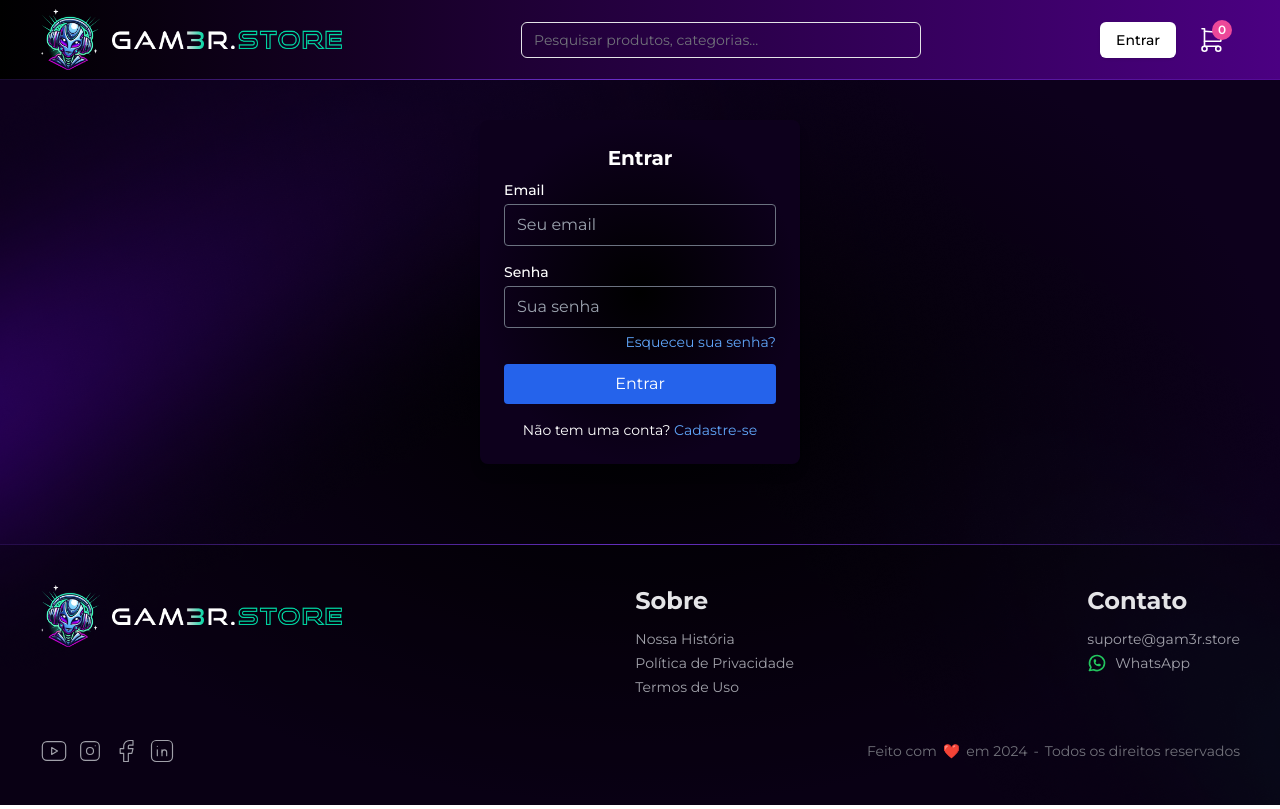
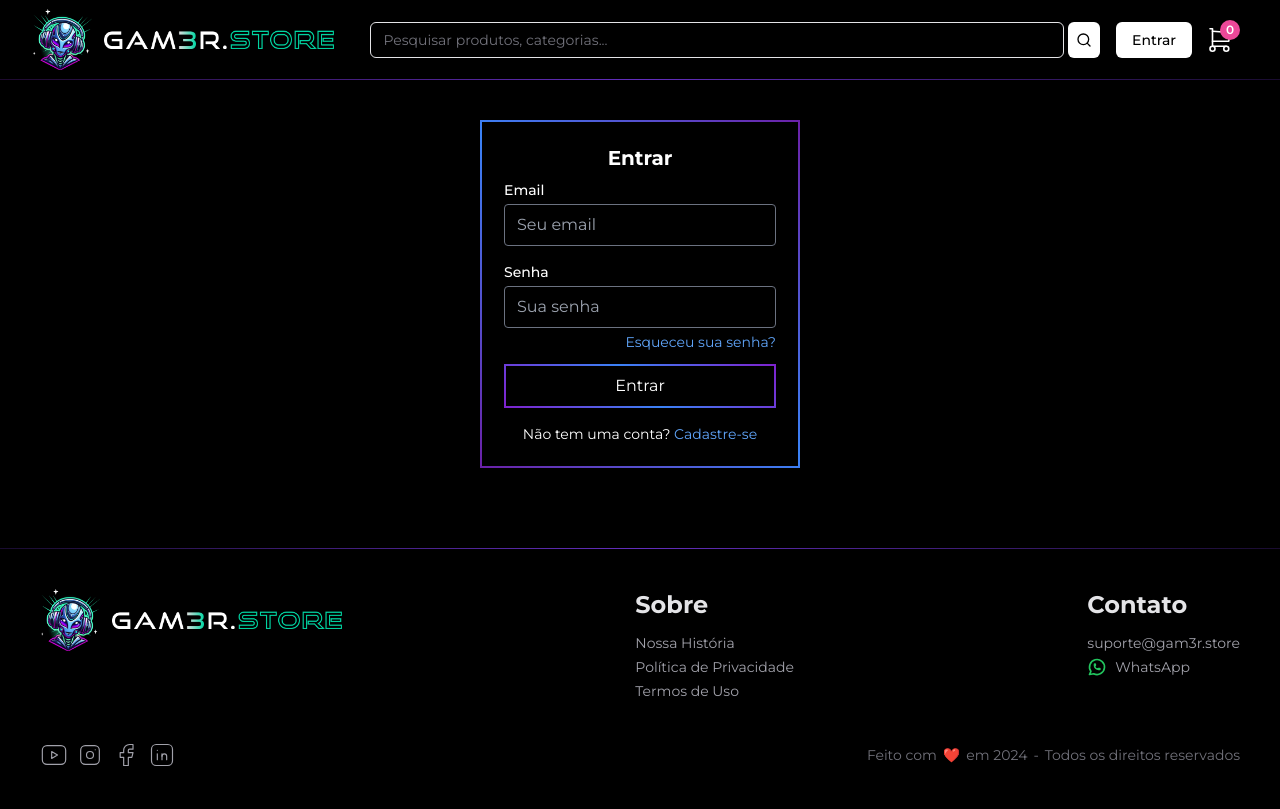
Before and after one commit to vazvdr/GamerStore-Frontend, a Next.js app: page /login in a window 1280 px wide. Built offline with nearby package versions, Linux system fonts and the light colour scheme.

Commit message:
Sending features

```diff
--- a/package.json
+++ b/package.json
@@ -10,9 +10,11 @@
     },
     "dependencies": {
         "@radix-ui/react-slot": "^1.1.0",
-        "@tabler/icons-react": "^3.19.0",
+        "@tabler/icons-react": "^3.27.1",
         "class-variance-authority": "^0.7.1",
         "clsx": "^2.1.1",
+        "js-cookie": "^3.0.5",
+        "jwt-decode": "^4.0.0",
         "lucide-react": "^0.462.0",
         "next": "14.2.13",
         "react": "^18",
@@ -21,6 +23,7 @@
         "tailwindcss-animate": "^1.0.7"
     },
     "devDependencies": {
+        "@types/js-cookie": "^3.0.6",
         "@types/node": "^20",
         "@types/react": "^18",
         "@types/react-dom": "^18",
--- a/src/app/(pagina)/login/page.tsx
+++ b/src/app/(pagina)/login/page.tsx
@@ -1,49 +1,35 @@
 'use client';
 
 import React, { useState } from 'react';
-import { useAPI } from '@/data/hooks/useAPI';
 
 const LoginPage = () => {
-  const [isLogin, setIsLogin] = useState(true); // Alterna entre login e cadastro
+  const [isLogin, setIsLogin] = useState(true);
   const [email, setEmail] = useState("");
   const [password, setPassword] = useState("");
   const [name, setName] = useState("");
   const [error, setError] = useState<string | null>(null);
 
-  const api = useAPI();
-
-  const handleSubmit = async (e: React.FormEvent) => {
+  const handleSubmit = (e: React.FormEvent) => {
     e.preventDefault();
     setError(null);
-
-    if (isLogin) {
-      // Login
-      const token = await api.login(email, password);
-      if (token) {
-        console.log("Token recebido:", token);
-        // Redirecionar ou salvar token no localStorage/cookies
-      } else {
-        setError("Credenciais inválidas.");
-      }
-    } else {
-      // Cadastro
-      const token = await api.register(name, email, password);
-      if (token) {
-        console.log("Token recebido:", token);
-        // Redirecionar ou salvar token no localStorage/cookies
-      } else {
-        setError("Erro ao se cadastrar.");
-      }
-    }
+    // Apenas um placeholder para o submit
+    console.log(`${isLogin ? "Login" : "Cadastro"} realizado com sucesso!`);
   };
 
   return (
     <div
+      className="bg-black p-6 rounded-lg shadow-lg w-80 m-auto relative"
+    >
+      {/* Gradiente de Borda */}
+      <div className="absolute inset-0 rounded-lg border-2"
         style={{
-        background: 'radial-gradient(50% 50% at 50% 50%, #000 0%, #0d001c 100%)',
+          borderImage: 'linear-gradient(45deg, #6b21a8, #3b82f6, #6b21a8) 1',
+          borderImageSlice: 1,
         }}
-      className="p-6 rounded-lg shadow-lg w-80 m-auto"
-    >
+      ></div>
+
+      {/* Conteúdo do Formulário */}
+      <div className="relative z-10 bg-transparent">
         <h1 className="text-xl font-bold text-white mb-2 text-center">
           {isLogin ? "Entrar" : "Cadastrar"}
         </h1>
@@ -94,7 +80,13 @@ const LoginPage = () => {
 
           <button
             type="submit"
-          className="w-full bg-blue-600 text-white px-4 py-2 rounded hover:bg-blue-700 mt-5"
+            className="w-full text-white px-4 py-2 rounded mt-5 hover:bg-purple-900"
+            style={{
+              background: 'transparent',
+              border: '2px solid transparent',
+              borderImage: 'linear-gradient(45deg, #7e22ce, #3b82f6, #7e22ce) 1',
+              borderImageSlice: 1,
+            }}
           >
             {isLogin ? "Entrar" : "Cadastrar"}
           </button>
@@ -110,6 +102,7 @@ const LoginPage = () => {
           </span>
         </p>
       </div>
+    </div>
   );
 };
 
--- a/src/app/(pagina)/page.tsx
+++ b/src/app/(pagina)/page.tsx
@@ -1,14 +1,47 @@
 'use client'
+import { useState, useEffect } from 'react'
 import ProdutoItem from '@/components/produto/ProdutoItem'
 import useProdutos from '@/data/hooks/useProdutos'
+import { IconArrowNarrowUp } from '@tabler/icons-react'
+import { ProvedorSessao } from '@/data/contexts/ContextoSessao'
+import { ProvedorUsuario } from '@/data/contexts/ContextoUsuario'
 
 export default function Inicio() {
     const { produtos } = useProdutos()
+    const [showButton, setShowButton] = useState(false)
+
+    useEffect(() => {
+        const handleScroll = () => {
+            setShowButton(window.scrollY > 300)
+        }
+        window.addEventListener('scroll', handleScroll)
+        return () => {
+            window.removeEventListener('scroll', handleScroll)
+        }
+    }, [])
+
+    const scrollToTop = () => {
+        window.scrollTo({ top: 0, behavior: 'smooth' })
+    }
+
     return (
-        <div className="grid grid-cols-4 gap-5 container">
-            {produtos.map((produto) => (
-                <ProdutoItem key={produto.id} produto={produto} />
-            ))}
-        </div>
+        <ProvedorSessao>
+            <ProvedorUsuario>
+                <div className="container mx-auto px-4 py-6 grid grid-cols-1 sm:grid-cols-2 md:grid-cols-3 lg:grid-cols-4 gap-5">
+                    {produtos.map((produto) => (
+                        <ProdutoItem key={produto.id} produto={produto} />
+                    ))}
+
+                    {showButton && (
+                        <button
+                            onClick={scrollToTop}
+                            className="fixed bottom-5 right-5 p-3 bg-purple-500 text-white rounded-full shadow-lg hover:bg-purple-800 transition"
+                        >
+                            <IconArrowNarrowUp size={18} />
+                        </button>
+                    )}
+                </div>
+            </ProvedorUsuario>
+        </ProvedorSessao>
     )
 }
--- a/src/components/shared/Logo.tsx
+++ b/src/components/shared/Logo.tsx
@@ -5,7 +5,13 @@ export default function Logo() {
     return (
         <Link href="/" className="flex items-center gap-3">
             <Image src="/logo.png" height={60} width={60} alt="logo" />
-            <Image src="/logo-texto.png" width={230} height={0} alt="logo" />
+            <Image
+                src="/logo-texto.png"
+                width={230}
+                height={0}
+                alt="logo"
+                className="hidden lg:block"
+            />
         </Link>
     )
 }
--- a/src/components/shared/Tag.tsx
+++ b/src/components/shared/Tag.tsx
@@ -13,7 +13,7 @@ export default function Tag(props: TagProps) {
                 ${
                     props.outlined
                         ? 'border border-violet-500 text-white'
-                        : 'bg-gradient-to-r from-violet-700 to-violet-700'
+                        : 'bg-gradient-to-r from-purple-700 to-violet-700'
                 }
 
             `}
--- a/src/components/template/Cabecalho.tsx
+++ b/src/components/template/Cabecalho.tsx
@@ -3,26 +3,40 @@ import IconeCarrinho from '../shared/IconeCarrinho'
 import Link from 'next/link'
 import { Button } from "@/components/ui/button"
 import { Input } from '../ui/input'
+import { Search } from 'lucide-react'
 
 export default function Cabecalho() {
     return (
-        <div
-            className="flex flex-col h-20"
-            style={{
-                background: 'linear-gradient(90deg, #000000 0%, #4B0082 100%)',
-            }}
-        >
-            <div className="flex-1 container flex items-center justify-between">
-                <Logo />
-                <Input className="w-1/3 mx-auto" placeholder="Pesquisar produtos, categorias..." />
-                <div className="flex items-center gap-2">
-                <Link href="/login"><Button className="bg-white text-black">Entrar</Button></Link>
+        <div className="flex flex-col h-20 bg-black">
+            <div className="flex-1 container flex items-center justify-between px-4 sm:px-6 lg:px-8">
+                {/* Logo */}
+                <div className="mr-2 sm:mr-4">
+                    <Logo />
+                </div>
+
+                {/* Barra de Pesquisa */}
+                <div className="flex items-center gap-1 w-[60%] mx-auto mr-4">
+                    <Input placeholder="Pesquisar produtos, categorias..." />
+                    <Button
+                        className="bg-white text-black hover:bg-purple-700 p-2"
+                        aria-label="Pesquisar"
+                    >
+                        <Search size={20} />
+                    </Button>
+                </div>
+
+                {/* Botões à Direita */}
+                <div className="flex items-center ">
+                    <Link href="/login">
+                        <Button className="bg-white text-black hover:bg-purple-500">Entrar</Button>
+                    </Link>
                     <Link href="/carrinho">
                         <IconeCarrinho qtdeItens={0} />
                     </Link>
                 </div>
+
             </div>
-            <div className="h-px bg-gradient-to-r from-violet-600/20 via-violet-600/80 to-violet-600/20"></div>
+            <div className="h-px bg-gradient-to-r from-purple-600/20 via-violet-600/80 to-violet-600/20"></div>
         </div>
     )
 }
--- a/src/components/template/Pagina.tsx
+++ b/src/components/template/Pagina.tsx
@@ -13,14 +13,10 @@ export interface PaginaProps {
 export default function Pagina(props: PaginaProps) {
     return (
         <div
-            className="flex flex-col min-h-screen text-white"
-            style={{
-                background: 'radial-gradient(50% 50% at 50% 50%, #000 0%, #0d001c 100%)',
-            }}
+            className="flex flex-col min-h-screen text-white bg-black"
         >
             <div
                 className="flex-1 flex flex-col w-screen"
-                style={{ background: 'url("/background.png")' }}
             >
                 {props.semCabecalho ? null : <Cabecalho />}
                 <main
--- a/src/data/hooks/useAPI.ts
+++ b/src/data/hooks/useAPI.ts
@@ -1,51 +1,42 @@
-"use client";
+'use client';
+import { useCallback } from 'react';
+import useSessao from './useSessao';
 
-const API_BASE_URL = process.env.URL_BASE;
+const URL_BASE = process.env.URL_BASE;
 
-export const useAPI = () => {
-  const login = async (email: string, password: string): Promise<string | null> => {
+export function useAPI() {
+    const { token } = useSessao();
+
+    const httpRequest = useCallback(
+        async (method: string, uri: string, body?: any): Promise<any> => {
+            const path = uri.startsWith('/') ? uri : `/${uri}`;
             try {
-      const response = await fetch(`${API_BASE_URL}/login`, {
-        method: "POST",
+                const response = await fetch(`${URL_BASE}${path}`, {
+                    method,
                     headers: {
-          "Content-Type": "application/json",
+                        'Content-Type': 'application/json',
+                        Authorization: token ? `Bearer ${token}` : '',
                     },
-        body: JSON.stringify({ email, password }),
+                    body: body ? JSON.stringify(body) : undefined,
                 });
 
                 if (!response.ok) {
-        throw new Error("Erro ao tentar fazer login. Verifique suas credenciais.");
+                    const errorText = await response.text();
+                    throw new Error(errorText || 'Erro desconhecido');
                 }
 
-      const data = await response.json();
-      return data.token;
+                return response.json();
             } catch (error) {
-      console.error("Erro no login:", error);
-      return null;
+                console.error(`Erro na requisição ${method} ${path}:`, error);
+                throw error;
             }
+        },
+        [token]
+    );
+
+    return {
+        httpGet: (uri: string) => httpRequest('GET', uri),
+        httpPost: (uri: string, body: any) => httpRequest('POST', uri, body),
+        httpDelete: (uri: string) => httpRequest('DELETE', uri),
     };
-
-  const register = async (name: string, email: string, password: string): Promise<string | null> => {
-    try {
-      const response = await fetch(`${API_BASE_URL}/register`, {
-        method: "POST",
-        headers: {
-          "Content-Type": "application/json",
-        },
-        body: JSON.stringify({ name, email, password }),
-      });
-
-      if (!response.ok) {
-        throw new Error("Erro ao tentar se cadastrar.");
 }
-
-      const data = await response.json();
-      return data.token;
-    } catch (error) {
-      console.error("Erro no cadastro:", error);
-      return null;
-    }
-  };
-
-  return { login, register };
-};
```
Also changed, not shown: 1 other file (tests, documents, lock files or other folders). Lines whose indentation alone changed are shown as unchanged.
